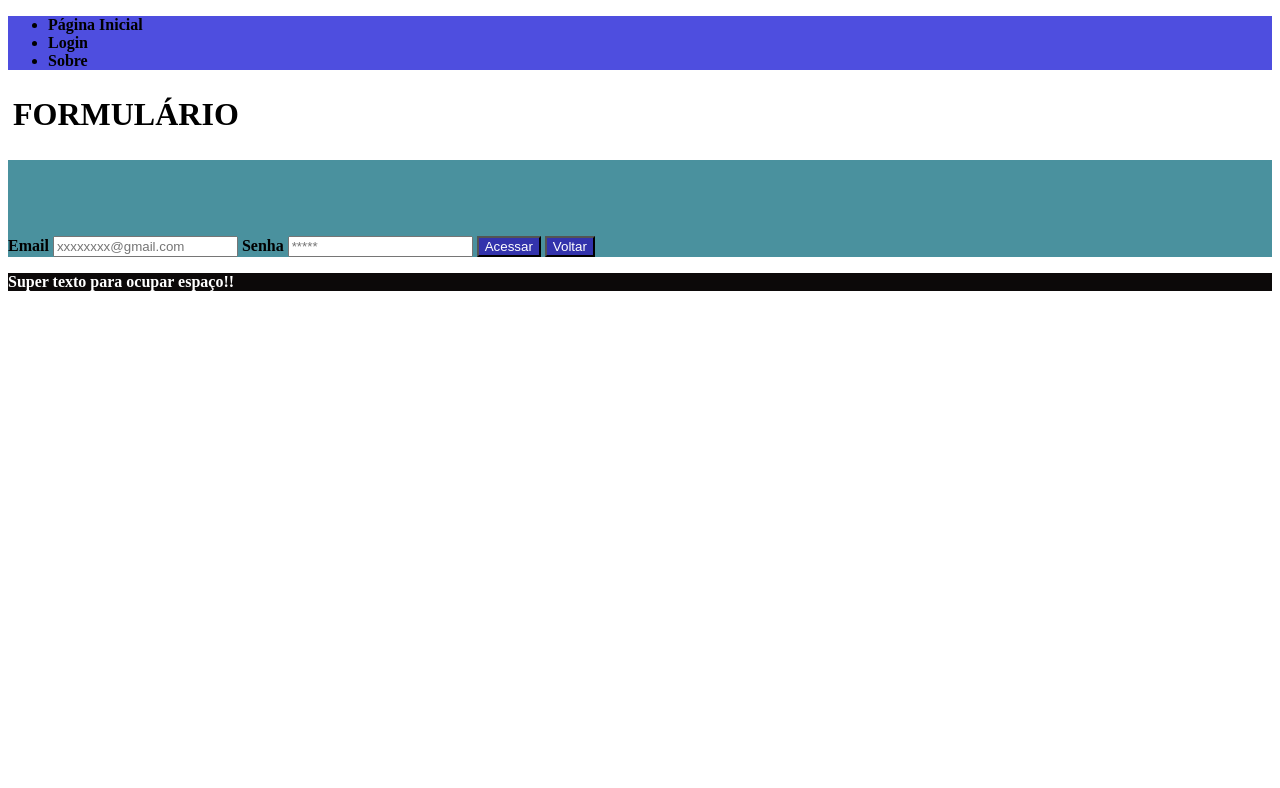
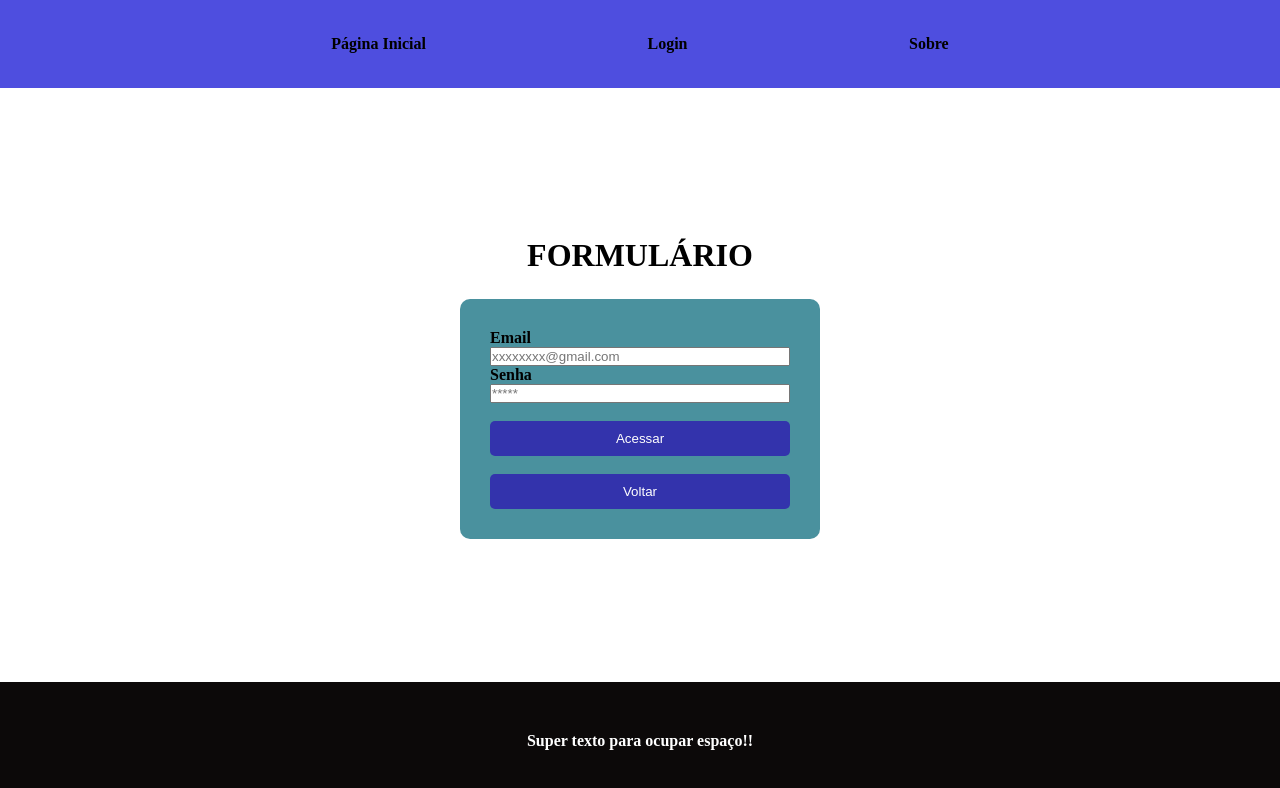
Before and after one commit to LuizA54/AtvSom1-DvOp, a plain HTML site: page index.html in a window 1280 px wide. Drawn offline with Linux system fonts and the light colour scheme.

Commit message:
AjustesFinais
Ajustes nas proporções dos elementos

```diff
--- a/style.css
+++ b/style.css
@@ -1,24 +1,37 @@
 *{
+    margin: 0px;
+    padding: 0px;
 }
 
 html, body{
+    height: 100%;
+    font: arial;
     background-color: rgb(255, 255, 255);
     font-weight: bold;
 }
 
 body{
+    display: flex;
+    flex-direction: column;
 }
 
 header{
     background-color: rgb(78, 78, 223);
+    padding: 35px;
 }
 
 header ul{
+    display: flex;
+    justify-content: center;
+    list-style: none;
+    gap: 15%;
 }
 
 header a{
     text-decoration: none;
     color: black;
+    padding: 20px;
+    border-radius: 3px;
     font-weight: bold;
 }
 
@@ -27,23 +40,38 @@ header a:hover{
 }
 
 h1{
-
+    text-align: center;
+    margin-bottom: 20px;;
     background-color: white;
     padding: 5px;
     border-radius: 5px;
 }
 
 main{
+    flex: 1;
+    display: flex;
+    flex-direction: column;
+    align-items: center;
+    justify-content: center;
 }
 
 form{
     background-color: rgb(74, 145, 158);
+    padding: 30px;
+    border-radius: 10px;
+    width: 300px;
+    display: flex;
+    flex-direction: column;
 }
 
 button{
     margin-top: 6%;
     background-color: rgb(51, 51, 172);
     color: white;
+    padding: 10px;
+    border: none;
+    border-radius: 5px;
+    cursor: pointer;
 }
 
 button:hover{
@@ -52,6 +80,8 @@ button:hover{
 }
 
 footer{
+    text-align: center;
+    padding: 50px;
     background-color: rgb(12, 9, 9);
     color: rgb(255, 255, 255);
     font-weight: bold;
```
